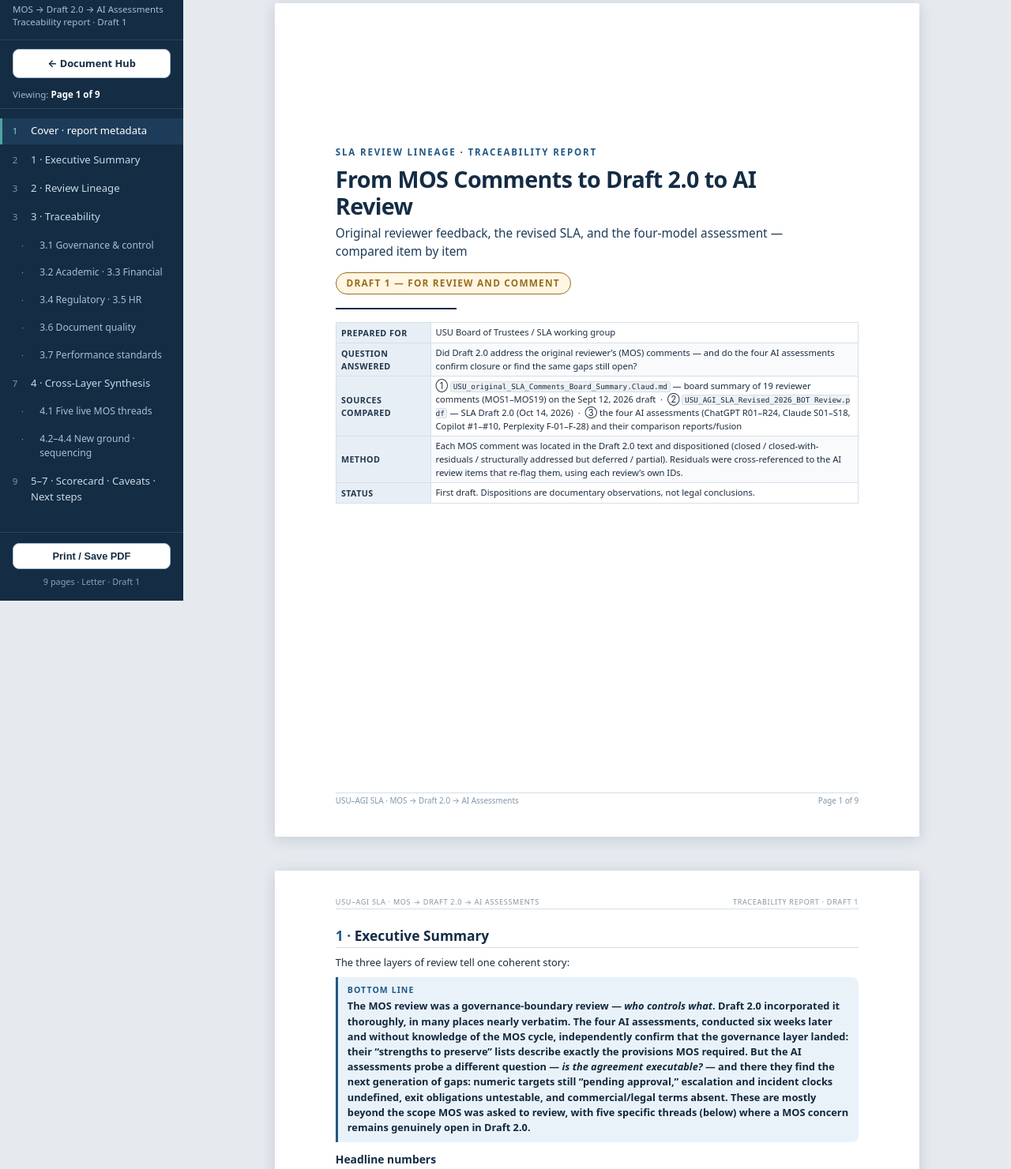
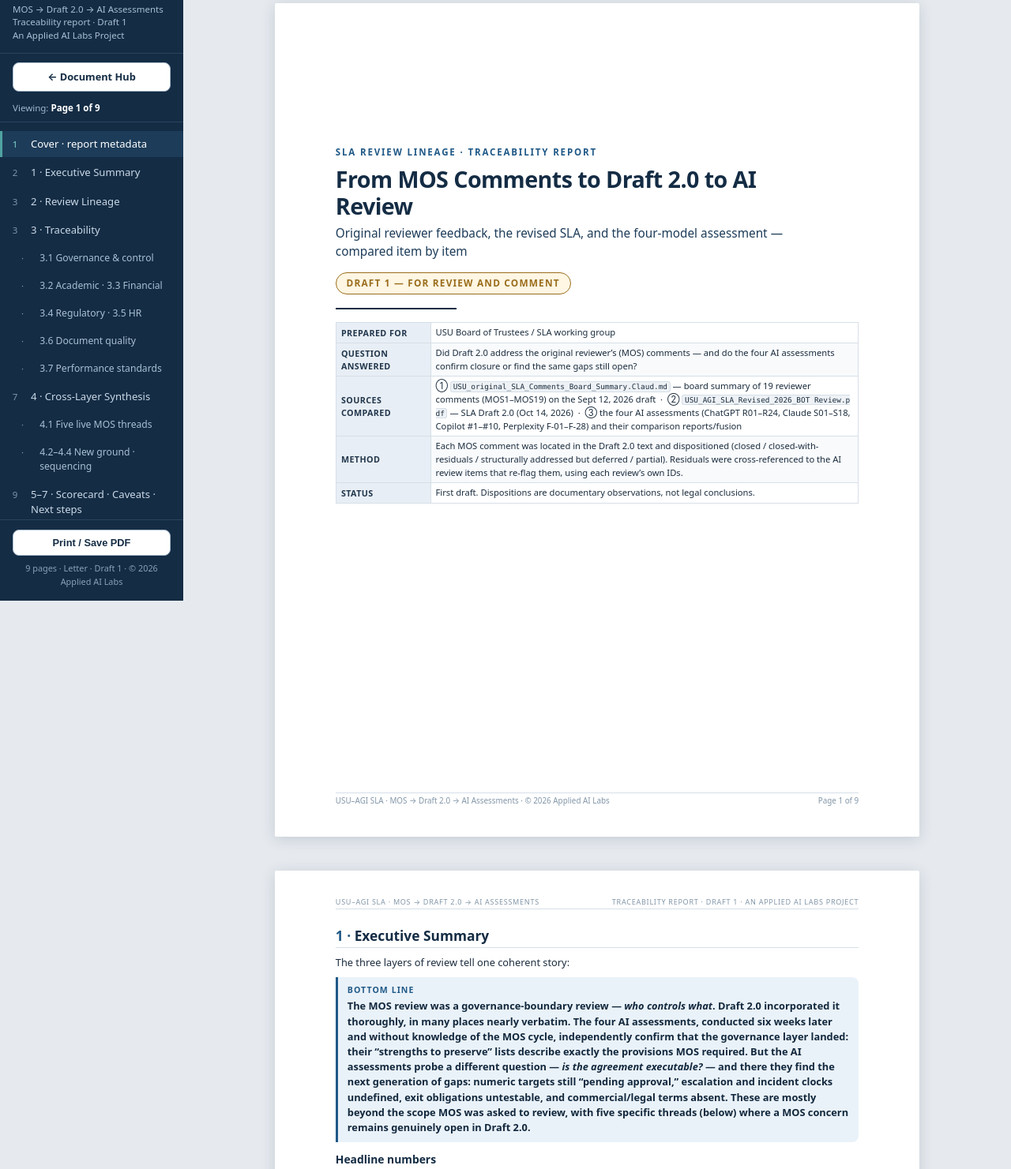
Before and after one commit to toddwmac/sla-review-poc, a plain HTML site: page MOS-Feedback_vs_Draft2_vs_AI-Reviews_Comparison_DRAFT-1.html in a window 1280 px wide. Shown: the part 39-1520 px from the top of the page at 79% size. Drawn offline with Linux system fonts and the light colour scheme.

Commit message:
Brand all documents: 'An Applied AI Labs Project' in headers, 2026 Applied AI Labs copyright in footers

```diff
--- a/MOS-Feedback_vs_Draft2_vs_AI-Reviews_Comparison_DRAFT-1.html
+++ b/MOS-Feedback_vs_Draft2_vs_AI-Reviews_Comparison_DRAFT-1.html
@@ -148,7 +148,7 @@
 <nav class="sidenav" aria-label="Report pages">
   <div class="sn-brand">
     <div class="sn-title">USU–AGI SLA</div>
-    <div class="sn-sub">MOS → Draft 2.0 → AI Assessments<br>Traceability report · Draft 1</div>
+    <div class="sn-sub">MOS → Draft 2.0 → AI Assessments<br>Traceability report · Draft 1<br>An Applied AI Labs Project</div>
   </div>
   <a class="sn-hub" href="index.html">← Document Hub</a>
   <div class="sn-viewing">Viewing: <strong id="sn-page">Page 1 of 9</strong></div>
@@ -169,7 +169,7 @@
   </ol>
   <div class="sn-foot">
     <button class="sn-print" onclick="window.print()">Print / Save PDF</button>
-    <div class="sn-note">9 pages · Letter · Draft 1</div>
+    <div class="sn-note">9 pages · Letter · Draft 1 · © 2026 Applied AI Labs</div>
   </div>
 </nav>
 
@@ -187,12 +187,12 @@
     <tr><th>Method</th><td>Each MOS comment was located in the Draft 2.0 text and dispositioned (closed / closed-with-residuals / structurally addressed but deferred / partial). Residuals were cross-referenced to the AI review items that re-flag them, using each review’s own IDs.</td></tr>
     <tr><th>Status</th><td>First draft. Dispositions are documentary observations, not legal conclusions.</td></tr>
   </table>
-  <div class="pagefoot"><span>USU–AGI SLA · MOS → Draft 2.0 → AI Assessments</span><span>Page 1 of 9</span></div>
+  <div class="pagefoot"><span>USU–AGI SLA · MOS → Draft 2.0 → AI Assessments · © 2026 Applied AI Labs</span><span>Page 1 of 9</span></div>
 </div>
 
 <!-- ================= PAGE 2 · EXECUTIVE SUMMARY ================= -->
 <div class="page" id="pg2">
-  <div class="runhead"><span>USU–AGI SLA · MOS → Draft 2.0 → AI Assessments</span><span>Traceability report · Draft 1</span></div>
+  <div class="runhead"><span>USU–AGI SLA · MOS → Draft 2.0 → AI Assessments</span><span>Traceability report · Draft 1 · An Applied AI Labs Project</span></div>
   <h2><span class="num">1 ·</span> Executive Summary</h2>
   <p>The three layers of review tell one coherent story:</p>
   <div class="callout">
@@ -217,12 +217,12 @@
     <span class="lbl">Validation point for the Board</span>
     The AI reviewers never saw the MOS comments — they reviewed Draft 2.0 cold. That an independent four-model panel listed, as strengths, the very provisions MOS forced into the document (reserved-authority statement, consolidated matrices, the performance-standards framework, the employer-register gate) is genuine, unbiased evidence that <strong>the MOS revision cycle worked</strong>. The AI findings are not a contradiction of that; they are the <em>next</em> layer of maturity — from governance framework to executable contract.
   </div>
-  <div class="pagefoot"><span>USU–AGI SLA · MOS → Draft 2.0 → AI Assessments</span><span>Page 2 of 9</span></div>
+  <div class="pagefoot"><span>USU–AGI SLA · MOS → Draft 2.0 → AI Assessments · © 2026 Applied AI Labs</span><span>Page 2 of 9</span></div>
 </div>
 
 <!-- ================= PAGE 3 · LINEAGE + GOVERNANCE ================= -->
 <div class="page" id="pg3">
-  <div class="runhead"><span>USU–AGI SLA · MOS → Draft 2.0 → AI Assessments</span><span>Traceability report · Draft 1</span></div>
+  <div class="runhead"><span>USU–AGI SLA · MOS → Draft 2.0 → AI Assessments</span><span>Traceability report · Draft 1 · An Applied AI Labs Project</span></div>
   <h2><span class="num">2 ·</span> The Review Lineage</h2>
   <div class="lineage">
     <div><span class="t">Sept 12, 2026</span> — original draft receives 19 reviewer comments (MOS1–MOS19): governance, accreditation, and control-language corrections</div>
@@ -267,12 +267,12 @@
       </tr>
     </tbody>
   </table>
-  <div class="pagefoot"><span>USU–AGI SLA · MOS → Draft 2.0 → AI Assessments</span><span>Page 3 of 9</span></div>
+  <div class="pagefoot"><span>USU–AGI SLA · MOS → Draft 2.0 → AI Assessments · © 2026 Applied AI Labs</span><span>Page 3 of 9</span></div>
 </div>
 
 <!-- ================= PAGE 4 · ACADEMIC + FINANCIAL ================= -->
 <div class="page" id="pg4">
-  <div class="runhead"><span>USU–AGI SLA · MOS → Draft 2.0 → AI Assessments</span><span>Traceability report · Draft 1</span></div>
+  <div class="runhead"><span>USU–AGI SLA · MOS → Draft 2.0 → AI Assessments</span><span>Traceability report · Draft 1 · An Applied AI Labs Project</span></div>
 
   <h3 id="s32">3.2 · Academic quality &amp; accreditation control</h3>
   <table class="trace">
@@ -315,12 +315,12 @@
       </tr>
     </tbody>
   </table>
-  <div class="pagefoot"><span>USU–AGI SLA · MOS → Draft 2.0 → AI Assessments</span><span>Page 4 of 9</span></div>
+  <div class="pagefoot"><span>USU–AGI SLA · MOS → Draft 2.0 → AI Assessments · © 2026 Applied AI Labs</span><span>Page 4 of 9</span></div>
 </div>
 
 <!-- ================= PAGE 5 · REGULATORY + HR ================= -->
 <div class="page" id="pg5">
-  <div class="runhead"><span>USU–AGI SLA · MOS → Draft 2.0 → AI Assessments</span><span>Traceability report · Draft 1</span></div>
+  <div class="runhead"><span>USU–AGI SLA · MOS → Draft 2.0 → AI Assessments</span><span>Traceability report · Draft 1 · An Applied AI Labs Project</span></div>
 
   <h3 id="s34">3.4 · Regulatory compliance</h3>
   <table class="trace">
@@ -356,12 +356,12 @@
       </tr>
     </tbody>
   </table>
-  <div class="pagefoot"><span>USU–AGI SLA · MOS → Draft 2.0 → AI Assessments</span><span>Page 5 of 9</span></div>
+  <div class="pagefoot"><span>USU–AGI SLA · MOS → Draft 2.0 → AI Assessments · © 2026 Applied AI Labs</span><span>Page 5 of 9</span></div>
 </div>
 
 <!-- ================= PAGE 6 · DOCUMENT QUALITY ================= -->
 <div class="page" id="pg6">
-  <div class="runhead"><span>USU–AGI SLA · MOS → Draft 2.0 → AI Assessments</span><span>Traceability report · Draft 1</span></div>
+  <div class="runhead"><span>USU–AGI SLA · MOS → Draft 2.0 → AI Assessments</span><span>Traceability report · Draft 1 · An Applied AI Labs Project</span></div>
 
   <h3 id="s36">3.6 · Document quality &amp; process</h3>
   <table class="trace">
@@ -411,12 +411,12 @@
       </tr>
     </tbody>
   </table>
-  <div class="pagefoot"><span>USU–AGI SLA · MOS → Draft 2.0 → AI Assessments</span><span>Page 6 of 9</span></div>
+  <div class="pagefoot"><span>USU–AGI SLA · MOS → Draft 2.0 → AI Assessments · © 2026 Applied AI Labs</span><span>Page 6 of 9</span></div>
 </div>
 
 <!-- ================= PAGE 7 · PERFORMANCE + LIVE THREADS ================= -->
 <div class="page" id="pg7">
-  <div class="runhead"><span>USU–AGI SLA · MOS → Draft 2.0 → AI Assessments</span><span>Traceability report · Draft 1</span></div>
+  <div class="runhead"><span>USU–AGI SLA · MOS → Draft 2.0 → AI Assessments</span><span>Traceability report · Draft 1 · An Applied AI Labs Project</span></div>
 
   <h3 id="s37">3.7 · Performance standards</h3>
   <table class="trace">
@@ -447,12 +447,12 @@
     </tbody>
   </table>
   <p><strong>Pattern:</strong> in every case Draft 2.0 created the <em>control</em> but deferred the <em>measurement</em>. The AI reviews uniformly treat the measurement as the condition of enforceability — which is exactly why the fused recommendation is “endorse in principle; complete the schedules before signing/effectiveness.”</p>
-  <div class="pagefoot"><span>USU–AGI SLA · MOS → Draft 2.0 → AI Assessments</span><span>Page 7 of 9</span></div>
+  <div class="pagefoot"><span>USU–AGI SLA · MOS → Draft 2.0 → AI Assessments · © 2026 Applied AI Labs</span><span>Page 7 of 9</span></div>
 </div>
 
 <!-- ================= PAGE 8 · NEW GROUND / AGREEMENT / SEQUENCING ================= -->
 <div class="page" id="pg8">
-  <div class="runhead"><span>USU–AGI SLA · MOS → Draft 2.0 → AI Assessments</span><span>Traceability report · Draft 1</span></div>
+  <div class="runhead"><span>USU–AGI SLA · MOS → Draft 2.0 → AI Assessments</span><span>Traceability report · Draft 1 · An Applied AI Labs Project</span></div>
 
   <h3 id="s42">4.2 · What the AI assessments found that MOS never raised (new ground)</h3>
   <p>The MOS review was scoped to governance boundaries. The following — all prominent in the AI consensus — have no MOS antecedent:</p>
@@ -470,12 +470,12 @@
 
   <h3 id="s44">4.4 · Sequencing note for the Board</h3>
   <p>Draft 2.0’s own Approvals page — “Approval dates, service standards, employer assignments, and financial delegation parameters must be confirmed before execution” — is an internal pre-execution gate that pre-figures the AI assessments’ worklist. The open question the fusion engine preserved is whether that gate binds <strong>signature</strong> (Perplexity) or only <strong>effectiveness</strong> (ChatGPT’s reading), and whether the Board signs, attests, or delegates. Those are decisions, not drafting gaps, and they belong to the Board.</p>
-  <div class="pagefoot"><span>USU–AGI SLA · MOS → Draft 2.0 → AI Assessments</span><span>Page 8 of 9</span></div>
+  <div class="pagefoot"><span>USU–AGI SLA · MOS → Draft 2.0 → AI Assessments · © 2026 Applied AI Labs</span><span>Page 8 of 9</span></div>
 </div>
 
 <!-- ================= PAGE 9 · SCORECARD / CAVEATS / NEXT STEPS ================= -->
 <div class="page" id="pg9">
-  <div class="runhead"><span>USU–AGI SLA · MOS → Draft 2.0 → AI Assessments</span><span>Traceability report · Draft 1</span></div>
+  <div class="runhead"><span>USU–AGI SLA · MOS → Draft 2.0 → AI Assessments</span><span>Traceability report · Draft 1 · An Applied AI Labs Project</span></div>
 
   <h2><span class="num">5 ·</span> Scorecard</h2>
   <table>
@@ -507,7 +507,7 @@
   </ol>
 
   <p class="footnote">Draft 1 prepared from: <code>USU_original_SLA_Comments_Board_Summary.Claud.md</code>; <code>USU_AGI_SLA_Revised_2026_BOT Review.pdf</code> (Draft 2.0, Oct 14, 2026); the four Stage-1 AI reviews; the three Stage-2 comparison reports; and the Stage-3 fusion outputs. Companion files: <code>MOS-Feedback_vs_Draft2_vs_AI-Reviews_Comparison_DRAFT-1.md</code> (source) and this paged HTML. Please mark up dispositions, especially any MOS item you believe is mis-scored, and this file will be revised to Draft 2.</p>
-  <div class="pagefoot"><span>USU–AGI SLA · MOS → Draft 2.0 → AI Assessments</span><span>Page 9 of 9</span></div>
+  <div class="pagefoot"><span>USU–AGI SLA · MOS → Draft 2.0 → AI Assessments · © 2026 Applied AI Labs</span><span>Page 9 of 9</span></div>
 </div>
 
 <script>
```
Also changed, not shown: Fusion-GPT-Haiku-Gemini.HTML (+2 -2 lines), GPT-Analysis-of-all-reviews.html (+2 -2 lines), Gemini-Analysis-of-all-reviews.html (+2 -2 lines), Haiku-Analysis-of-all-reviews.html (+2 -2 lines), README.html (+2 -2 lines), Review-Process-Roadmap.html (+2 -2 lines), USU-AGI_SLA_Review_Master_View.html (+2 -2 lines), USU_AGI_SLA_Governance_Review_ChatGPT.html (+2 -1 lines), USU–AGI SLA Draft 2.0_ Review_Suggestions_Claude.html (+1 -0 lines), USU–AGI SLA Draft 2.0_ Review_Suggestions_Copilot.html (+1 -0 lines), USU–AGI SLA Review Studio_Perplexity.html (+2 -2 lines), Workflow-Narrative.html (+2 -2 lines), index.html (+2 -2 lines).
